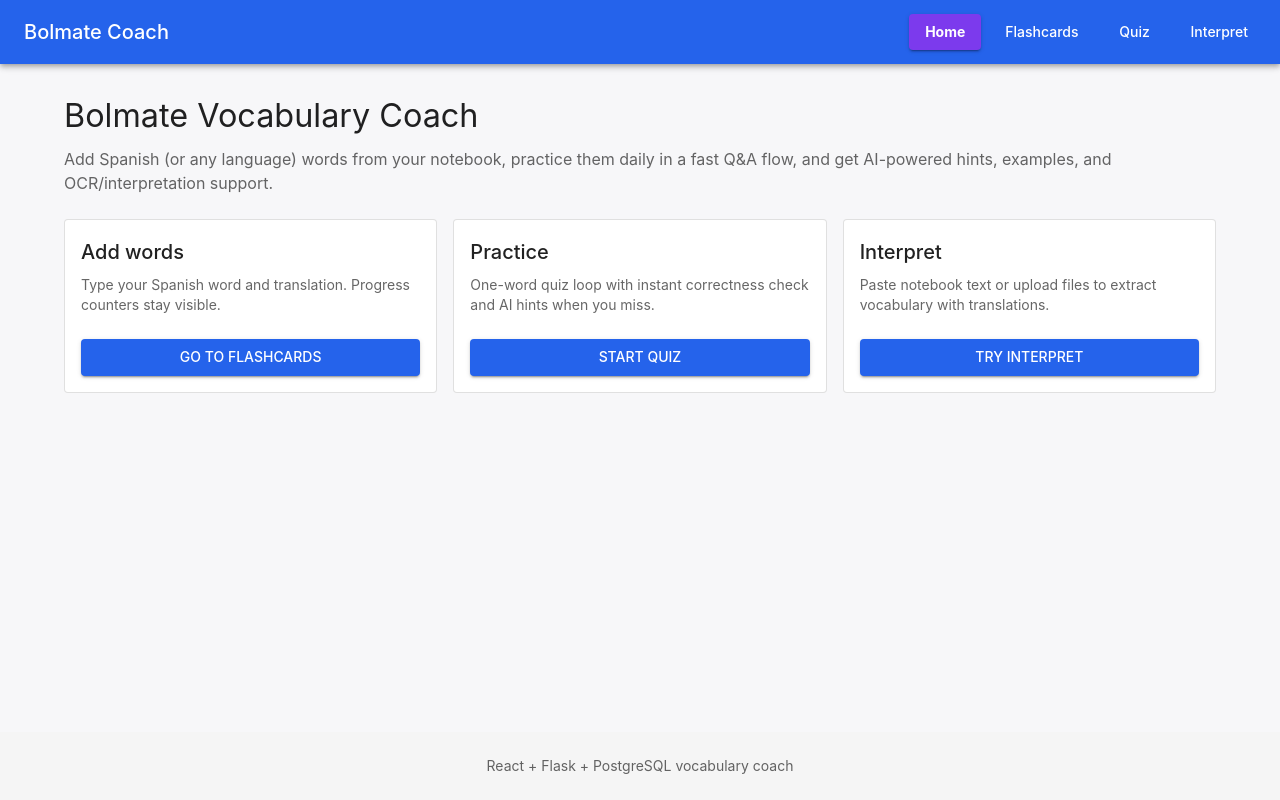
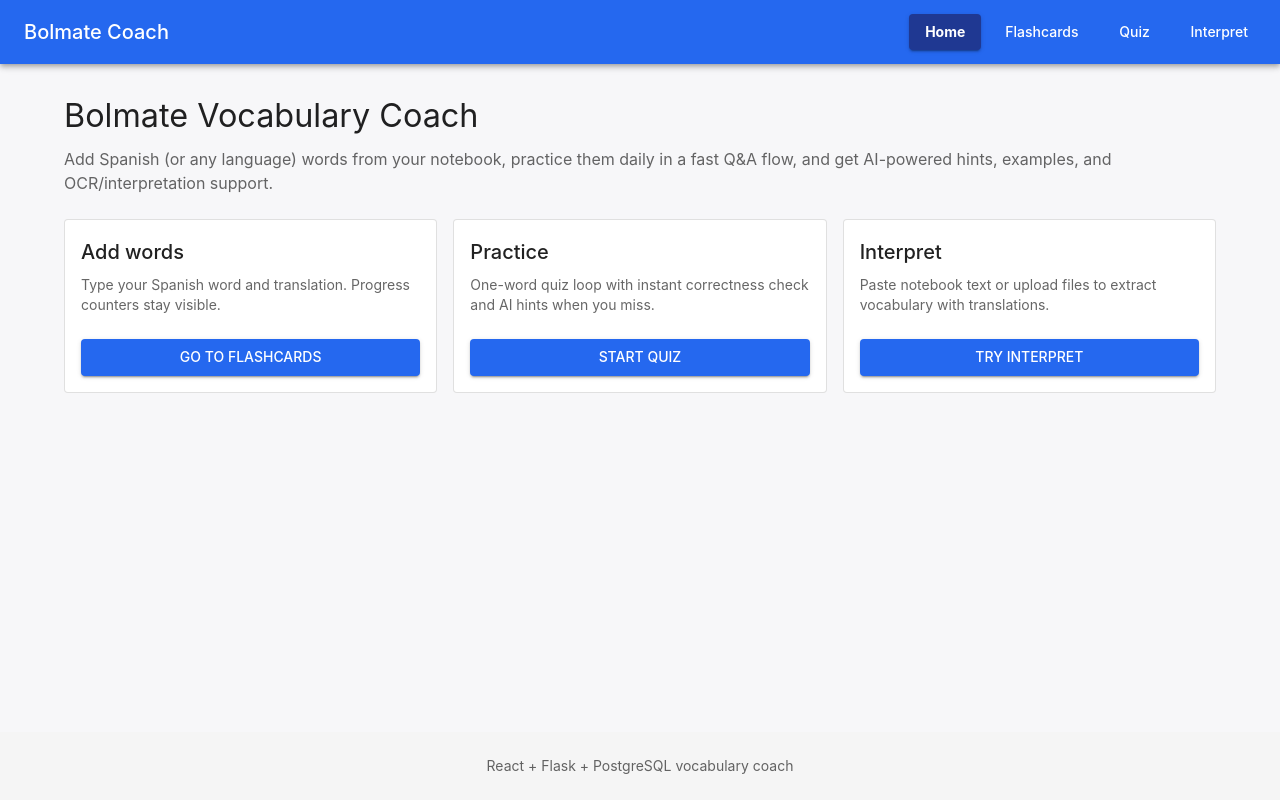
Before and after one commit to Wojciech512/Bolmate-Vocabulary-Coach, a React (Vite) app in the folder bolmate-base-front/: page / in a window 1280 px wide. Built offline with nearby package versions, Linux system fonts and the light colour scheme; no server answers.

Commit message:
Add Dockerized Flask/React/Postgres boilerplate - AI fixes

```diff
--- a/bolmate-base-front/src/main.tsx
+++ b/bolmate-base-front/src/main.tsx
@@ -9,10 +9,10 @@ let theme = createTheme({
   palette: {
     mode: "light",
     primary: {
-      main: "#2563eb",
+      main: "#2568ef",
     },
     secondary: {
-      main: "#7c3aed",
+      main: "#1f3892",
     },
     background: {
       default: "#f7f7f9",
```
